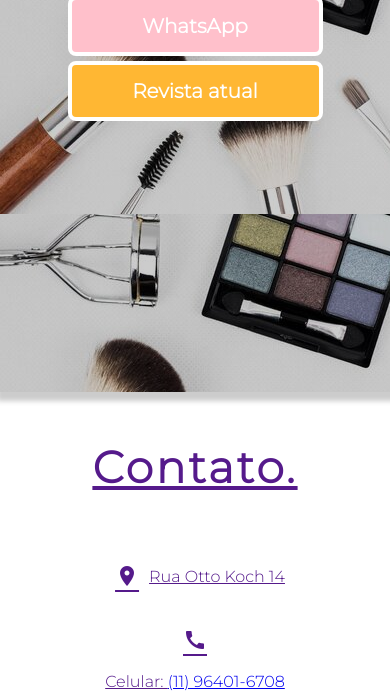
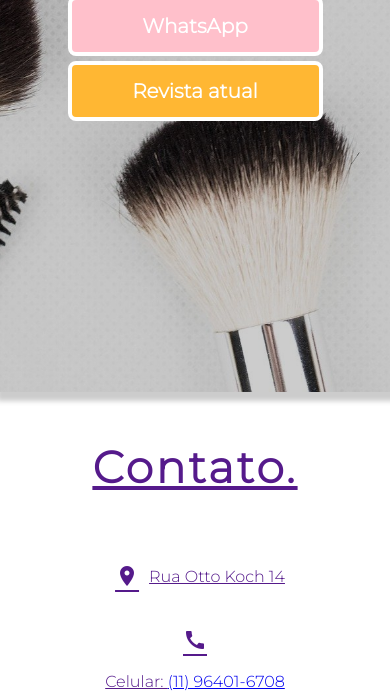
Before and after one commit to brnoliveira110/cidaeudora, a plain HTML site: page index.html in a window 390 px wide. Shown: the part 452-1150 px from the top of the page. Drawn offline with Linux system fonts and the light colour scheme; a web font is replaced by a local one.

Commit message:
Add files via upload

```diff
--- a/styles.css
+++ b/styles.css
@@ -172,7 +172,7 @@
 
     #Home {
       background: linear-gradient(rgba(0, 0, 0, 0.2), rgba(0, 0, 0, 0.2)),
-        url("background-mobile.jpg");
+        url("background-mobile.jpg") no-repeat width 100%;
 
     }
 
```
